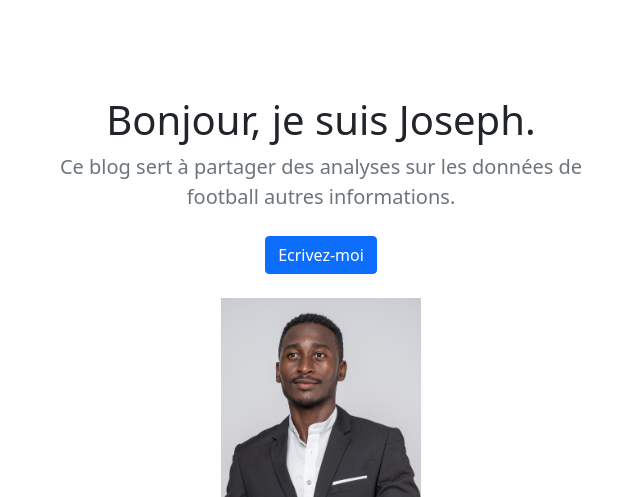
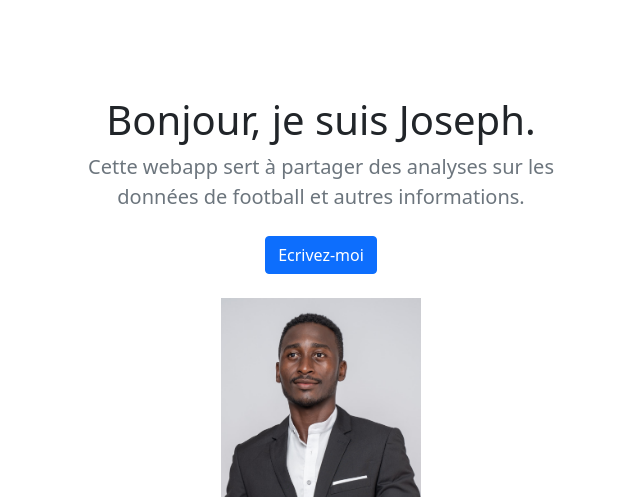
Before and after one commit to jassuondo/django_2.0.2_portfolio_project, a Django app: page / in a window 1280 px wide. Shown: the part 56-553 px from the top of the page, without its empty margins (319-959 px from the left). Run offline with Django 3.2, Linux system fonts and the light colour scheme.

Commit message:
Maj du message d'introduction 2

```diff
--- a/jobs/templates/jobs/home.html
+++ b/jobs/templates/jobs/home.html
@@ -66,7 +66,7 @@
     <div class="row py-lg-5">
       <div class="col-lg-6 col-md-8 mx-auto">
         <h1 class="fw-light">Bonjour, je suis Joseph.</h1>
-        <p class="lead text-muted">Ce blog sert à partager des analyses sur les données de football autres informations.</p>
+        <p class="lead text-muted">Cette webapp sert à partager des analyses sur les données de football et autres informations.</p>
         <p>
           <a href="mailto:assujoseph@yahoo.fr" class="btn btn-primary my-2">Ecrivez-moi</a>
         </p>
```
